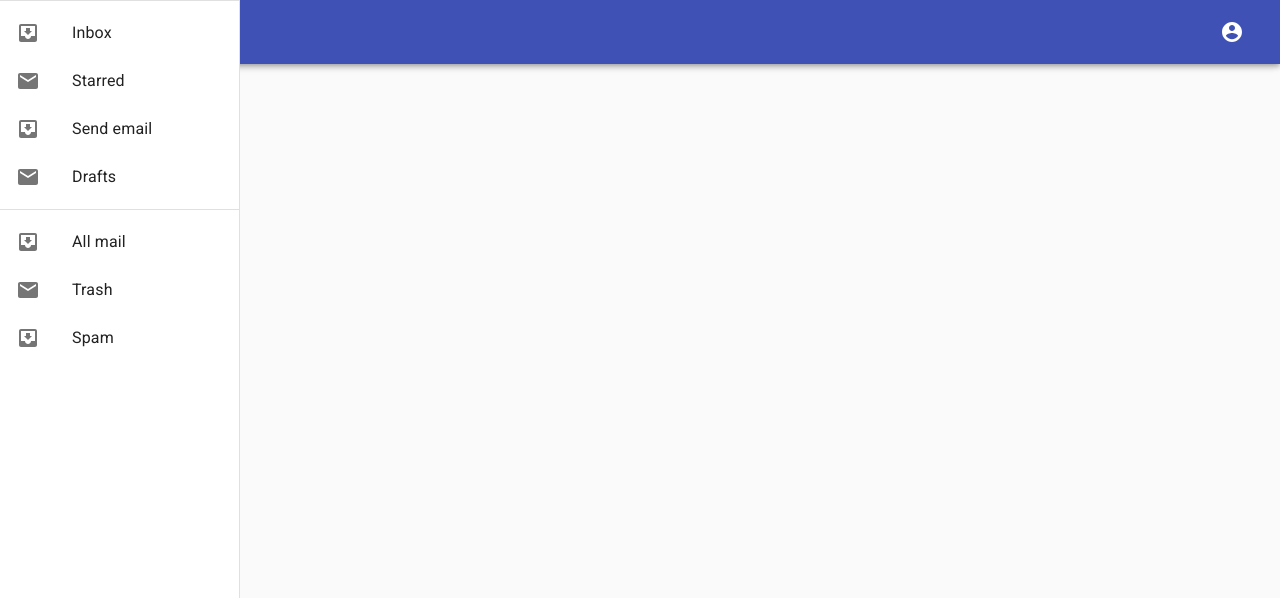
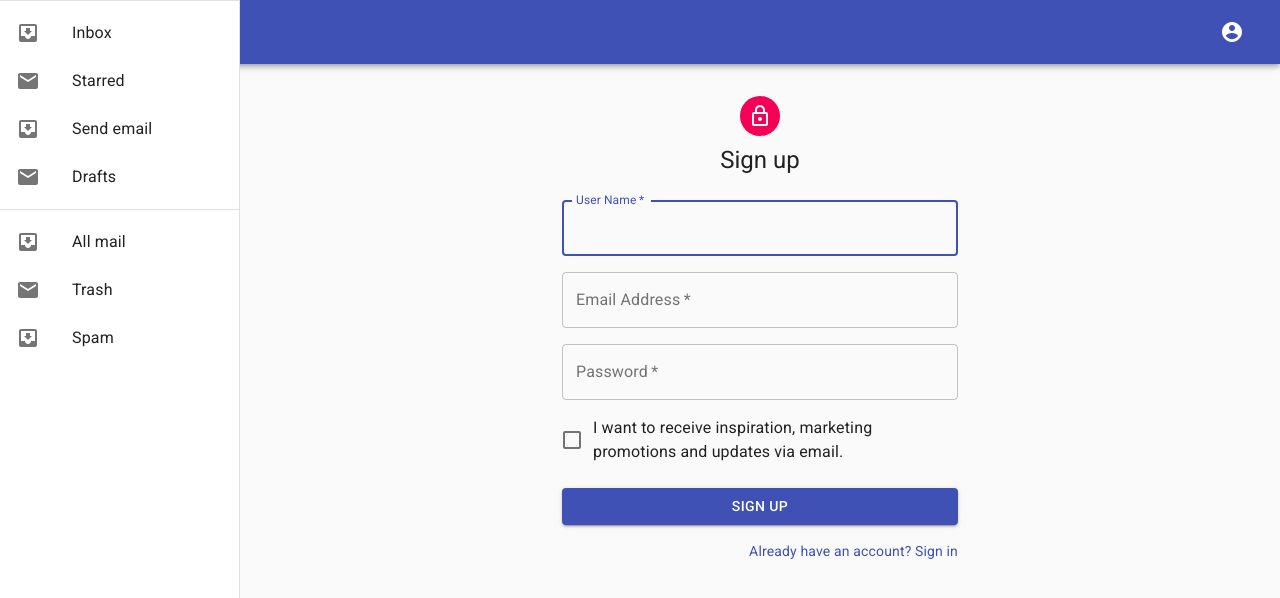
Before and after one commit to AndreyDorodnev/my-dictionary, a React (Create React App) app: page /signup in a window 1280 px wide. Shown: the top 598 px of the page. Built offline with nearby package versions, Linux system fonts and the light colour scheme.

Commit message:
add basic auth routes

```diff
--- a/src/App.js
+++ b/src/App.js
@@ -4,6 +4,7 @@ import NavBar from './components/layout/NavBar';
 import Main from './components/layout/Main';
 import { makeStyles } from '@material-ui/core/styles';
 import CssBaseLine from '@material-ui/core/CssBaseline';
+import {BrowserRouter as Router} from 'react-router-dom';
 
 const useStyles = makeStyles((theme) => ({
   root: {
@@ -22,10 +23,12 @@ function App() {
 
   return (
     <div id='app' className={classes.root}>
-      <CssBaseLine/>
-      <ButtonAppBar menuBtnClick={toogleMenu}/>
-      <NavBar hide={isMenuHide} toogleMenu={toogleMenu}/>
-      <Main/>
+      <Router>
+        <CssBaseLine/>
+        <ButtonAppBar menuBtnClick={toogleMenu}/>
+        <NavBar hide={isMenuHide} toogleMenu={toogleMenu}/>
+        <Main/>
+      </Router>
     </div>
   );
 }
--- a/src/components/auth/Login.js
+++ b/src/components/auth/Login.js
@@ -12,17 +12,8 @@ import LockOutlinedIcon from '@material-ui/icons/LockOutlined';
 import Typography from '@material-ui/core/Typography';
 import { makeStyles } from '@material-ui/core/styles';
 import Container from '@material-ui/core/Container';
-
-function Copyright() {
-    return (
-    <Typography variant="body2" color="textSecondary" align="center">
-    {'Copyright © '}
-    <Link color="inherit" href="https://material-ui.com/"> Your Website </Link>
-    {' '}
-    {new Date().getFullYear()} {'.'}
-    </Typography>
-    );
-}
+import {Link as RouterLink} from 'react-router-dom';
+import * as ROUTES from '../../constants/routes';
 
 const useStyles = makeStyles((theme) => ({
     paper: {
@@ -85,14 +76,11 @@ export default function SignIn(props)
                     <FormControlLabel control={<Checkbox value="remember" color="primary" />} label="Remember me" />
                     <Button type="submit" fullWidth variant="contained" color="primary" className={classes.submit} > Sign In </Button>
                     <Container>
-                        <Link className={classes.link} href="#" variant="body2"> Forgot password? </Link>
-                        <Link className={classes.link} href="#" variant="body2"> {"Don't have an account? Sign Up"} </Link>
+                        <Link className={classes.link} component={RouterLink} to={ROUTES.RESET_PASSWORD} variant="body2"> Forgot password? </Link>
+                        <Link className={classes.link} component={RouterLink} to={ROUTES.SIGN_UP} variant="body2"> {"Don't have an account? Sign Up"} </Link>
                     </Container>
                 </form>
             </div>
-        <Box mt={8}>
-            <Copyright />
-        </Box>
-    </Container>
+        </Container>
     );
 }
--- a/src/components/auth/SignUp.js
+++ b/src/components/auth/SignUp.js
@@ -12,17 +12,19 @@ import LockOutlinedIcon from '@material-ui/icons/LockOutlined';
 import Typography from '@material-ui/core/Typography';
 import { makeStyles } from '@material-ui/core/styles';
 import Container from '@material-ui/core/Container';
+import {Link as RouterLink} from 'react-router-dom';
+import * as ROUTES from '../../constants/routes';
 
-function Copyright() {
-    return (
-    <Typography variant="body2" color="textSecondary" align="center">
-    {'Copyright © '}
-    <Link color="inherit" href="https://material-ui.com/"> Your Website </Link>
-    {' '}
-    {new Date().getFullYear()} {'.'}
-    </Typography>
-    );
-}
+// function Copyright() {
+//     return (
+//     <Typography variant="body2" color="textSecondary" align="center">
+//     {'Copyright © '}
+//     <Link color="inherit" href="https://material-ui.com/"> Your Website </Link>
+//     {' '}
+//     {new Date().getFullYear()} {'.'}
+//     </Typography>
+//     );
+// }
 
 const useStyles = makeStyles((theme) => ({
     paper: {
@@ -54,16 +56,13 @@ export default function SignUp() {
                 <LockOutlinedIcon />
             </Avatar>
             <Typography component="h1" variant="h5"> Sign up </Typography>
-            <form className={classes.form} noValidate>
+            <form className={classes.form} noValidate={false}>
                 <Grid container spacing={2}>
-                    <Grid item xs={12} sm={6}>
-                        <TextField autoComplete="fname" name="firstName" variant="outlined" required fullWidth id="firstName" label="First Name" autoFocus />
-                    </Grid>
-                    <Grid item xs={12} sm={6}>
-                        <TextField variant="outlined" required fullWidth id="lastName" label="Last Name" name="lastName" autoComplete="lname" />
+                    <Grid item xs={12}>
+                        <TextField autoComplete="fname" name="User Name" variant="outlined" required fullWidth id="userName" label="User Name" autoFocus />
                     </Grid>
                     <Grid item xs={12}>
-                        <TextField variant="outlined" required fullWidth id="email" label="Email Address" name="email" autoComplete="email" />
+                        <TextField variant="outlined" type="email" required fullWidth id="email" label="Email Address" name="email" autoComplete="email" />
                     </Grid>
                     <Grid item xs={12}>
                         <TextField variant="outlined" required fullWidth name="password" label="Password" type="password" id="password" autoComplete="current-password" />
@@ -75,11 +74,12 @@ export default function SignUp() {
                 <Button type="submit" fullWidth variant="contained" color="primary" className={classes.submit} > Sign Up </Button>
                 <Grid container justify="flex-end">
                     <Grid item>
-                        <Link href="#" variant="body2"> Already have an account? Sign in </Link>
+                        <Link component={RouterLink} to="/" variant="body2"> Already have an account? Sign in </Link>
                     </Grid>
                 </Grid>
             </form>
-        </div> <Box mt={5}> <Copyright /> </Box>
+        </div>
+        {/* <Box mt={5}> <Copyright /> </Box>  */}
     </Container>
     );
 }
--- a/src/components/layout/Main.js
+++ b/src/components/layout/Main.js
@@ -1,10 +1,12 @@
 import React from 'react';
 import { makeStyles } from '@material-ui/core/styles';
+import {Route,Switch} from 'react-router-dom';
 
-// import Login from '../auth/Login';
-// import SignUp from '../auth/SignUp';
-// import ChangePassword from '../auth/ChangePassword';
-// import ResetPassword from '../auth/ResetPassword';
+import Login from '../auth/Login';
+import * as ROUTES from '../../constants/routes';
+import SignUp from '../auth/SignUp';
+import ChangePassword from '../auth/ChangePassword';
+import ResetPassword from '../auth/ResetPassword';
 
 const useStyles = makeStyles((theme) => ({
     content: {
@@ -19,12 +21,13 @@ export default (props) => {
 
     return (
         <main className={classes.content}>
-            {/* <Container> */}
-            {/* <Login/> */}
-            {/* <SignUp/> */}
-            {/* <ResetPassword/> */}
-            {/* <ChangePassword/> */}
-            {/* </Container> */}
+        <Switch>
+            <Route exact path="/"><Login/></Route>
+            <Route exact path={ROUTES.SIGN_UP}><SignUp/></Route>
+            <Route exact path={ROUTES.CHANGE_PASSWORD}><ChangePassword/></Route>
+            <Route exact path={ROUTES.RESET_PASSWORD}><ResetPassword/></Route>
+        </Switch>
+
         </main>
     )
 }
```
